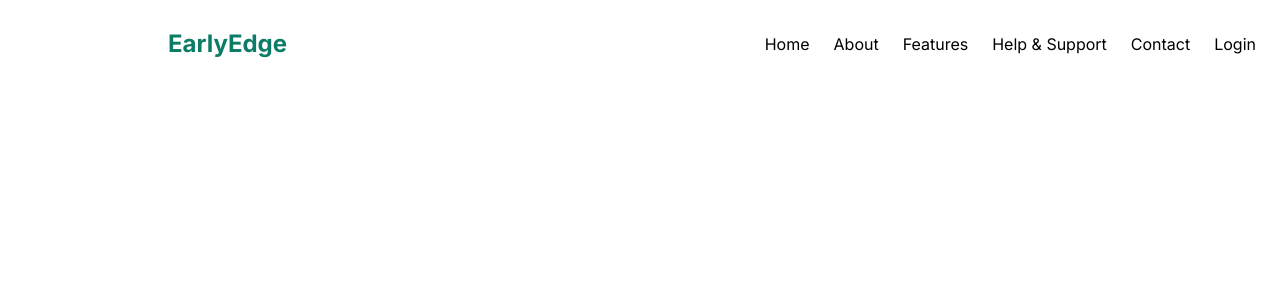
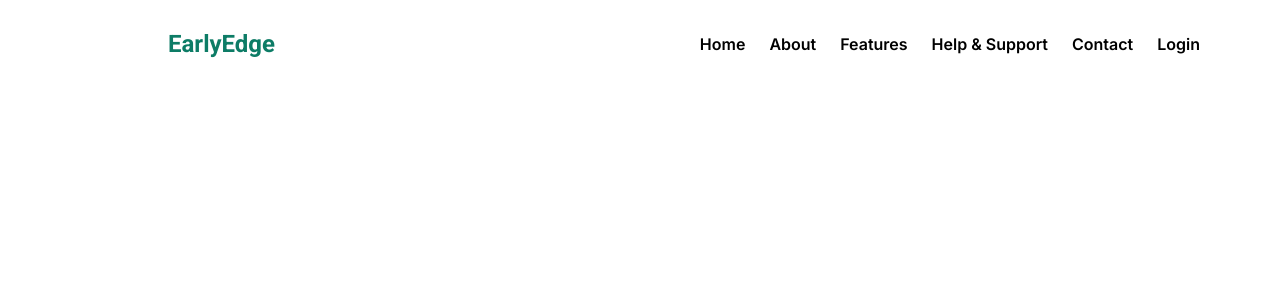
Before and after one commit to Kentoyyy/Thesis-Project, a Next.js app: page / in a window 1280 px wide. Shown: the top 300 px of the page. Built offline with nearby package versions, Linux system fonts and the light colour scheme.

Commit message:
updating navbar

```diff
--- a/app/components/navbar.tsx
+++ b/app/components/navbar.tsx
@@ -3,22 +3,21 @@ import React from 'react';
 
 const Navbar: React.FC = () => {
   return (
-
-      <nav className="bg-transparent text-white mt-3 ">
+    <nav className="bg-transparent text-white mt-3">
       <div className="w-full flex justify-start items-center py-4 px-6">
-        <Link href="/" className="text-2xl font-bold text-primary-color ml-36">
+        <Link href="/" className="text-2xl font-bold text-primary-color ml-36 font-title">
           EarlyEdge
         </Link>
-        <div className="hidden md:flex space-x-6 ml-auto" >
-        <Link href="/" className="text-base text-sub-color hover:text-gray-400">Home</Link>
-          <Link href="/about" className="text-base text-sub-color hover:text-gray-400">About</Link>
-          <Link href="/features" className="text-base text-sub-color hover:text-gray-400">Features</Link>
-          <Link href="/support" className="text-base text-sub-color hover:text-gray-400">Help & Support</Link>
-          <Link href="/contact" className="text-base text-sub-color hover:text-gray-400">Contact</Link>
-          <Link href="/login" className="text-base text-sub-color hover:text-gray-400">Login</Link>
+        <div className="hidden md:flex space-x-6 ml-auto mr-14 font-semibold">
+          <Link href="/" className="text-base text-sub-color hover:text-gray-400 hover:underline hover:underline-offset-4 hover:decoration-current transition duration-300">Home</Link>
+          <Link href="/about" className="text-base text-sub-color hover:text-gray-400 hover:underline hover:underline-offset-4 hover:decoration-current transition duration-300">About</Link>
+          <Link href="/features" className="text-base text-sub-color hover:text-gray-400 hover:underline hover:underline-offset-4 hover:decoration-current transition duration-300">Features</Link>
+          <Link href="/support" className="text-base text-sub-color hover:text-gray-400 hover:underline hover:underline-offset-4 hover:decoration-current transition duration-300">Help & Support</Link>
+          <Link href="/contact" className="text-base text-sub-color hover:text-gray-400 hover:underline hover:underline-offset-4 hover:decoration-current transition duration-300">Contact</Link>
+          <Link href="/login" className="text-base text-sub-color hover:text-gray-400 hover:underline hover:underline-offset-4 hover:decoration-current transition duration-300">Login</Link>
         </div>
         <button className="md:hidden text-black ml-auto">
-
+          {/* Menu button content */}
         </button>
       </div>
     </nav>
--- a/app/globals.css
+++ b/app/globals.css
@@ -1,3 +1,4 @@
+@import url('https://fonts.googleapis.com/css2?family=Anton&family=Lato:ital,wght@0,100;0,300;0,400;0,700;0,900;1,100;1,300;1,400;1,700;1,900&family=Poppins:ital,wght@0,100;0,200;0,300;0,400;0,500;0,600;0,700;0,800;0,900;1,100;1,200;1,300;1,400;1,500;1,600;1,700;1,800;1,900&family=Roboto+Condensed:ital,wght@0,100..900;1,100..900&family=Roboto:wght@300;400;500;700;900&display=swap');
 @tailwind base;
 @tailwind components;
 @tailwind utilities;
--- a/tailwind.config.ts
+++ b/tailwind.config.ts
@@ -1,3 +1,4 @@
+import { title } from "process";
 import type { Config } from "tailwindcss";
 
 const config: Config = {
@@ -18,6 +19,9 @@ const config: Config = {
         'secondary-color': '#41B3A2',
         'third-color': '#BDE8CA',
         'sub-color': '#000',
+      },
+      fontFamily:{
+        title:["Roboto", "sans-serif"],
       }
     },
   },
```
